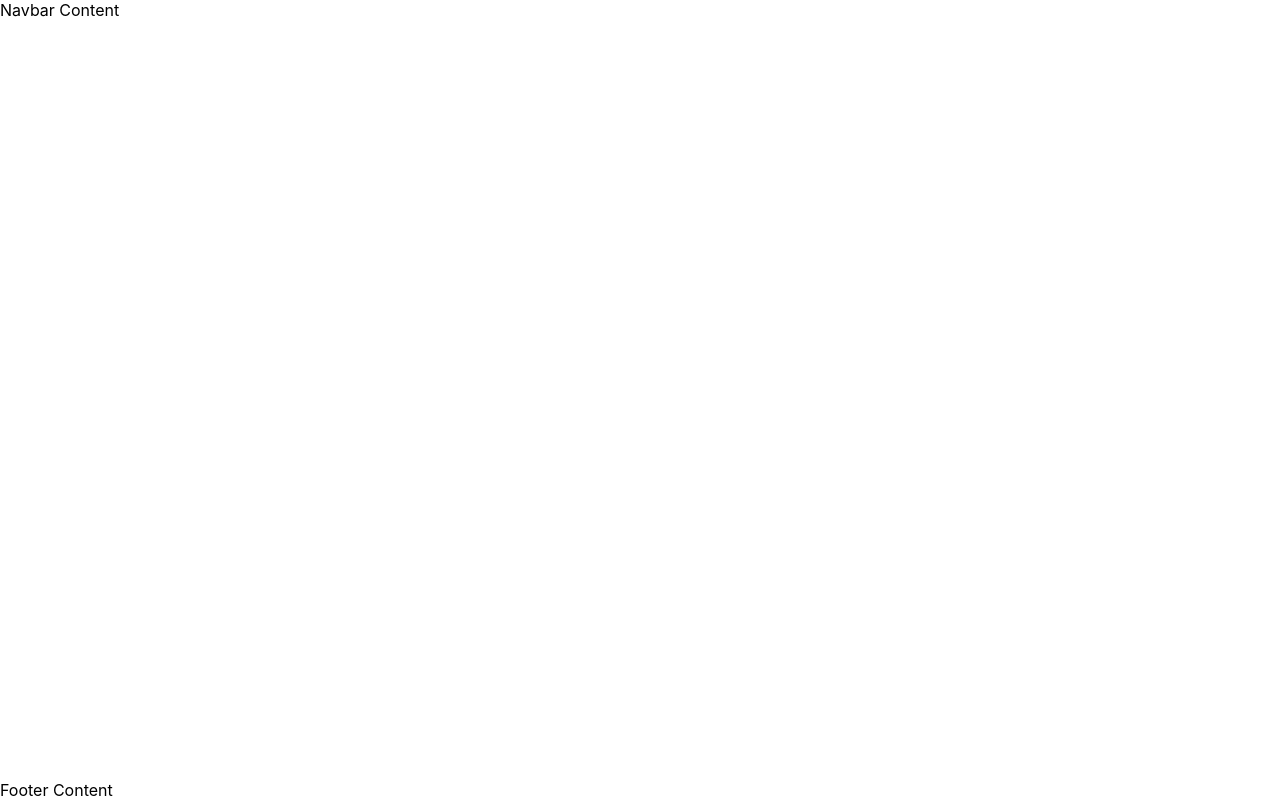
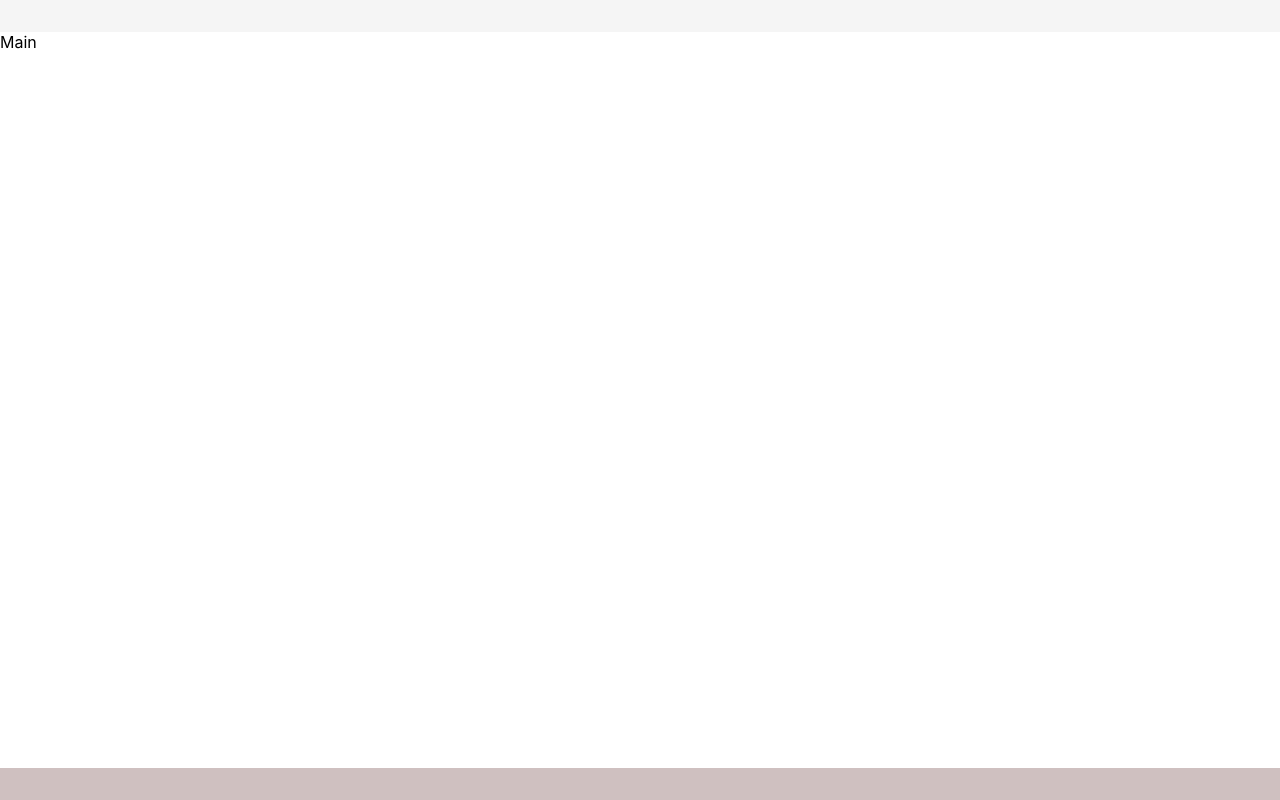
Before and after one commit to nvaneethm/react-portfolio, a Next.js app: page / in a window 1280 px wide. Built offline with nearby package versions, Linux system fonts and the light colour scheme.

Commit message:
components cleanup

```diff
--- /dev/null
+++ b/components/Footer.tsx
@@ -0,0 +1,12 @@
+// components/Footer.tsx
+import styles from '../styles/Footer.module.css';
+
+const Footer = () => {
+    return (
+        <footer className={styles.footer}>
+        {/* Footer Content Here */}
+      </footer>
+    );
+}
+
+export default Footer;
--- /dev/null
+++ b/components/Header.tsx
@@ -0,0 +1,13 @@
+// components/Header.tsx
+// import Navbar from './Navbar';
+import styles from '../styles/Header.module.css';
+
+const Header = () => {
+    return (
+        <header className={styles.header}>
+            {/* <Navbar /> */}
+        </header>
+    );
+}
+
+export default Header;
--- a/components/Layout.tsx
+++ b/components/Layout.tsx
@@ -1,6 +1,9 @@
 // components/Layout.tsx
 import React from "react";
 import styles from "../styles/Layout.module.css";
+import Header from "./Header";
+import Footer from "./Footer";
+import Main from "./Main";
 
 type LayoutProps = {
   children: React.ReactNode;
@@ -9,16 +12,9 @@ type LayoutProps = {
 const Layout = ({ children }: LayoutProps) => {
   return (
     <div className={styles.layout}>
-      <header className={styles.header}>
-        {/* Navigation Bar Here */}
-        <nav>Navbar Content</nav>
-      </header>
-      <main className={styles.main}>{children}</main>
-
-      <footer className={styles.footer}>
-        {/* Footer Content Here */}
-        Footer Content
-      </footer>
+      <Header></Header>
+      <Main></Main>
+      <Footer></Footer>
     </div>
   );
 };
--- /dev/null
+++ b/components/Main.tsx
@@ -0,0 +1,12 @@
+// components/Footer.tsx
+import styles from '../styles/Main.module.css';
+
+const Main = () => {
+    return (
+        <main className={styles.main}>
+        Main
+      </main>
+    );
+}
+
+export default Main;
--- /dev/null
+++ b/styles/Footer.module.css
@@ -0,0 +1,8 @@
+/* styles/Header.module.css */
+.footer {
+    /* Styles for header */
+    background-color: #cfc0c0;
+    padding: 1rem;
+    text-align: center;
+    /* Other styles as needed */
+}
--- /dev/null
+++ b/styles/Header.module.css
@@ -0,0 +1,8 @@
+/* styles/Header.module.css */
+.header {
+    /* Styles for header */
+    background-color: #f5f5f5;
+    padding: 1rem;
+    text-align: center;
+    /* Other styles as needed */
+}
--- a/styles/Layout.module.css
+++ b/styles/Layout.module.css
@@ -5,16 +5,3 @@
     flex-direction: column;
     min-height: 100vh;
 }
-
-.header {
-    /* Styles for header */
-}
-
-.main {
-    flex: 1;
-    /* Styles for main content */
-}
-
-.footer {
-    /* Styles for footer */
-}
--- /dev/null
+++ b/styles/Main.module.css
@@ -0,0 +1,4 @@
+.main {
+    flex: 1;
+    /* Styles for main content */
+}
```
